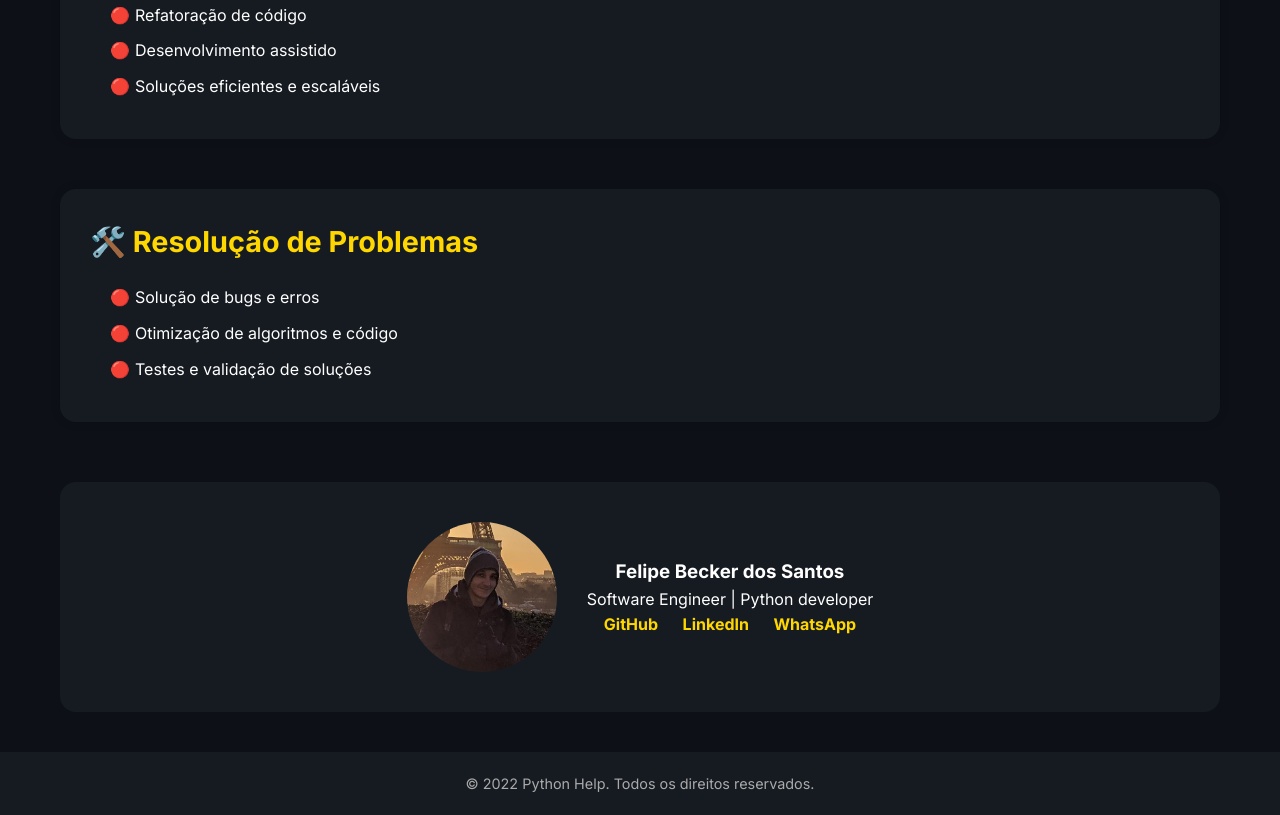
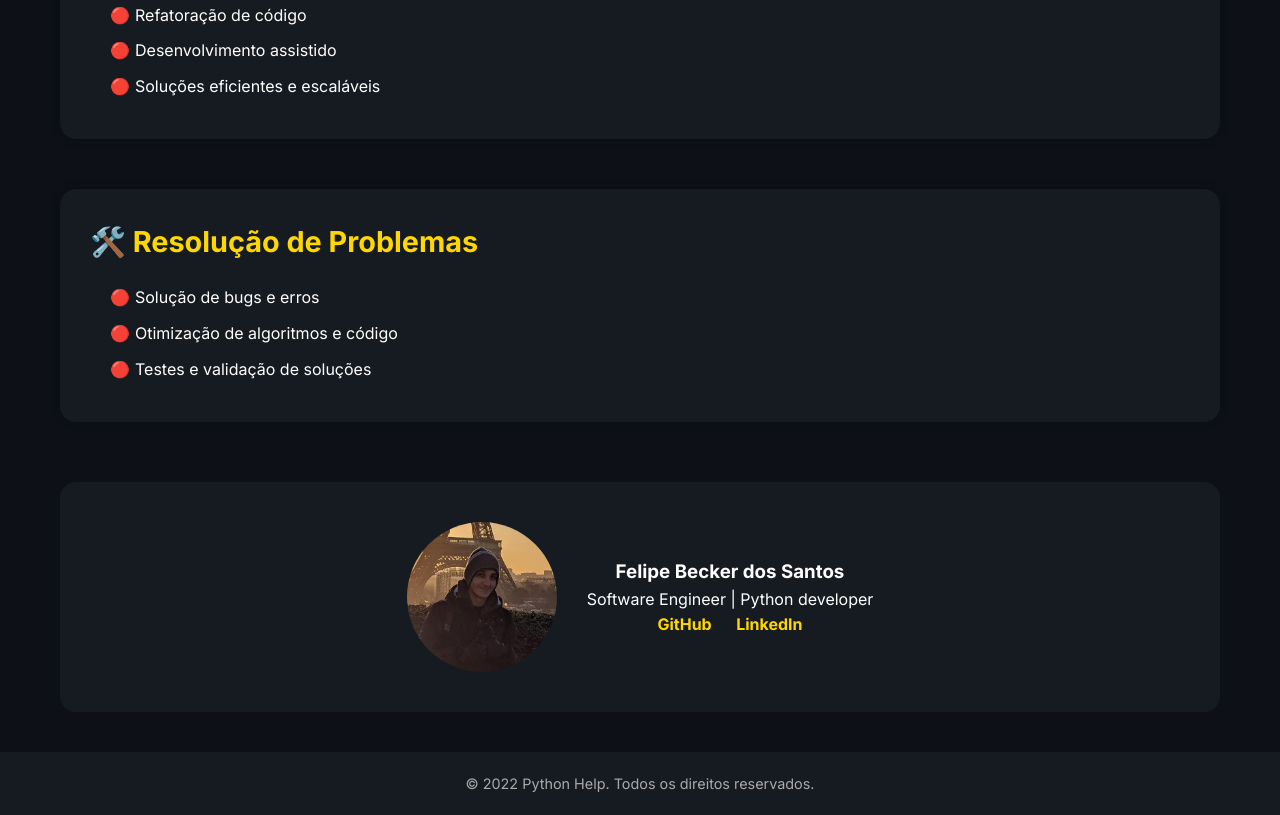
Before and after one commit to beckerfelipee/PythonHelp-LandingPage, a plain HTML site: page index.html in a window 1280 px wide. Shown: the part 975-1790 px from the top of the page. Drawn offline with Linux system fonts and the light colour scheme.

Commit message:
Update index.html

```diff
--- a/index.html
+++ b/index.html
@@ -230,7 +230,6 @@
           <div class="social-links">
             <a href="https://github.com/beckerfelipee" target="_blank">GitHub</a>
             <a href="https://www.linkedin.com/in/felipebeckersantos" target="_blank">LinkedIn</a>
-            <a href="https://wa.me/351936733221" target="_blank">WhatsApp</a>
           </div>
         </div>
       </div>
```
